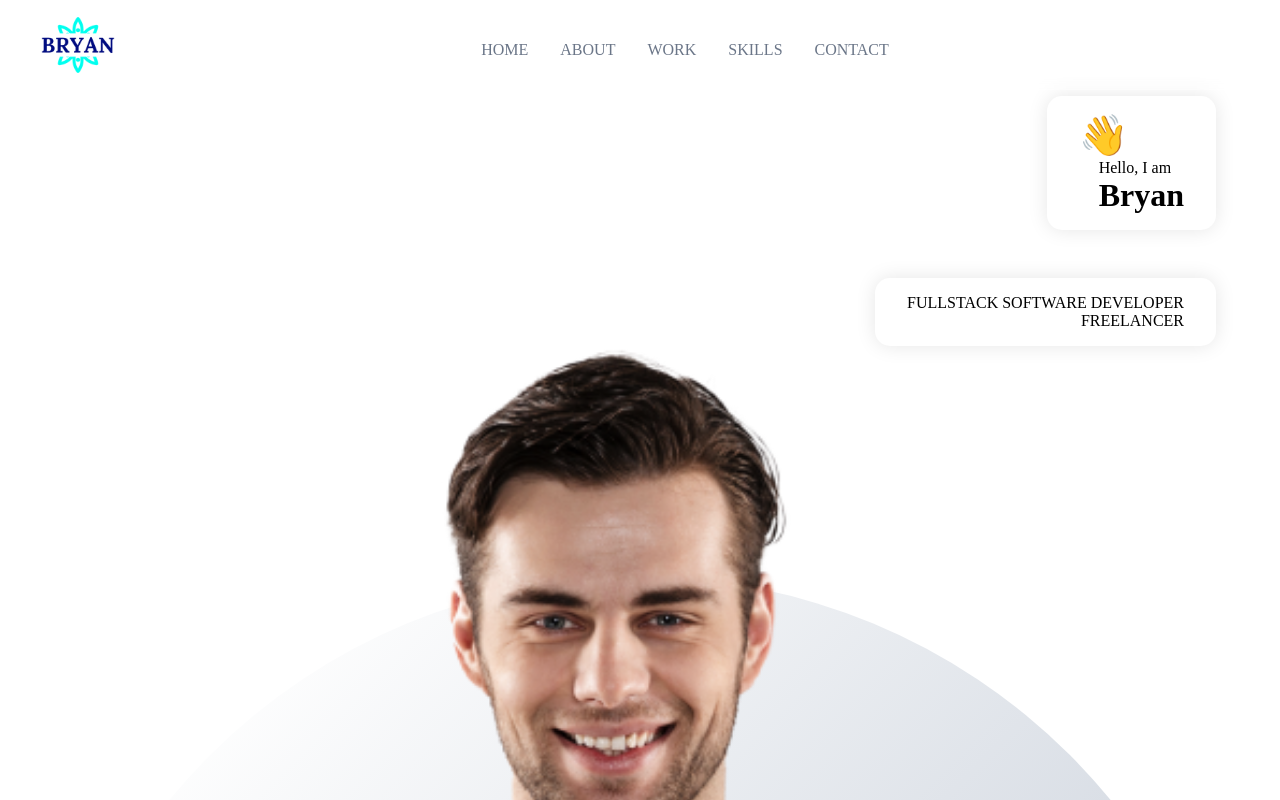
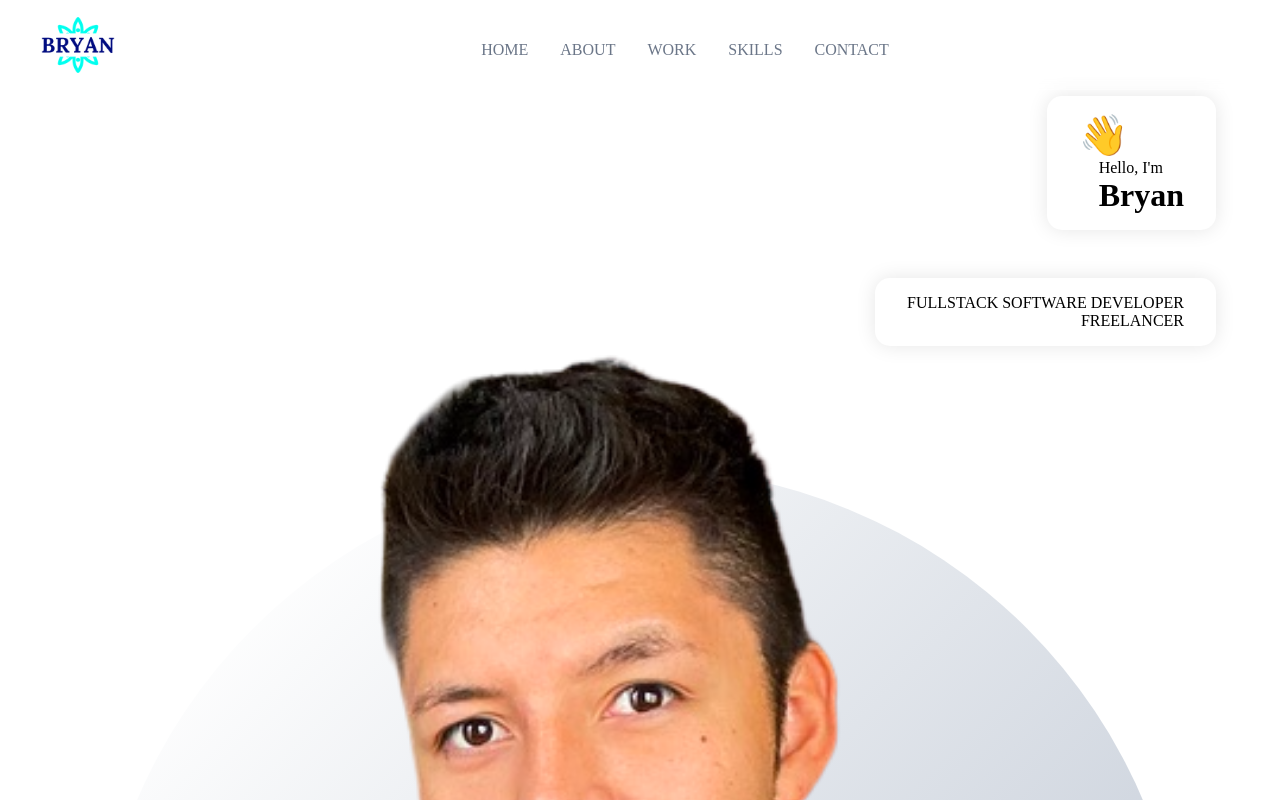
Before and after one commit to brosmar18/portfolio-frontend, a React (Create React App) app: page / in a window 1280 px wide. Shown: the top 800 px of the page. Built offline with nearby package versions, Linux system fonts and the light colour scheme.

Commit message:
profile image updated

```diff
--- a/src/container/Header/Header.jsx
+++ b/src/container/Header/Header.jsx
@@ -27,7 +27,7 @@
           <div className="badge-cmp app__flex">
             <span>👋</span>
             <div style={{ marginLeft: 20 }}>
-              <p className="p-text">Hello, I am</p>
+              <p className="p-text">Hello, I'm</p>
               <h1 className="head-text">Bryan</h1>
             </div>
           </div>
```
Also changed, not shown: src/assets/profile.png.
